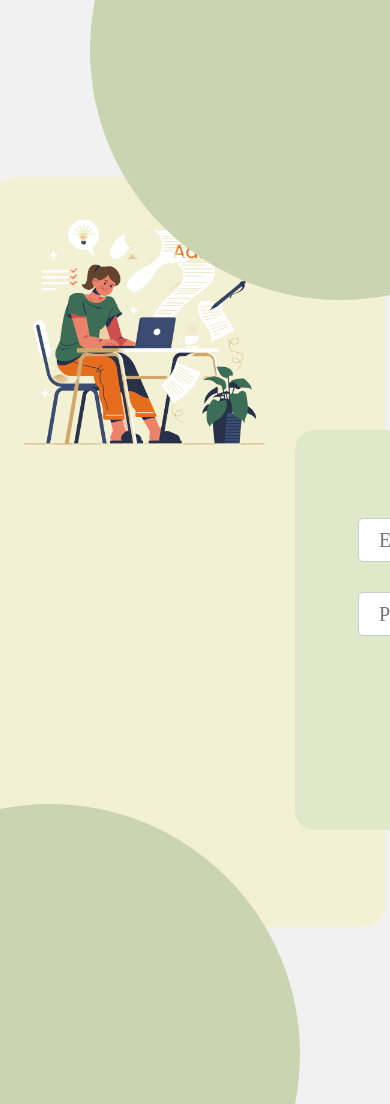
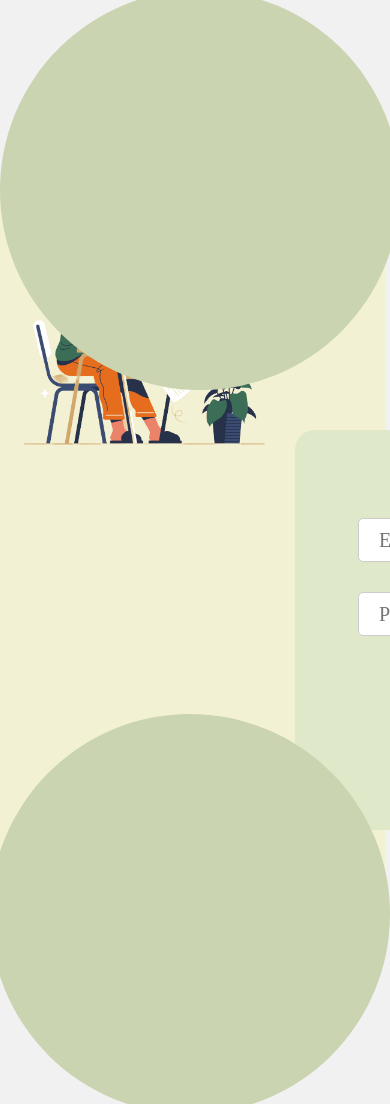
Before and after one commit to andhiniputr/FP-Manpro, a PHP site: page /Landing.php in a window 390 px wide. Run offline with PHP 8.4, Linux system fonts and the light colour scheme; some web fonts are replaced.

Commit message:
update tampilan landing

```diff
--- a/Asset/landing.css
+++ b/Asset/landing.css
@@ -43,6 +43,23 @@ body {
 .bottom-left {
   bottom: -200px;
   left: -200px;
+}
+@media (max-width: 1000px) {
+    .circle {
+        position: absolute;
+        width: 400px;
+        height: 400px;
+        border-radius: 50%;
+        background-color: rgba(202, 212, 177, 1);
+    }
+    .top-right {
+        top: -10px;
+        right: -10px;
+    }
+    .bottom-left {
+        bottom: -10px;
+        left: -10px;
+    }
 }
 
 .judul {
```
